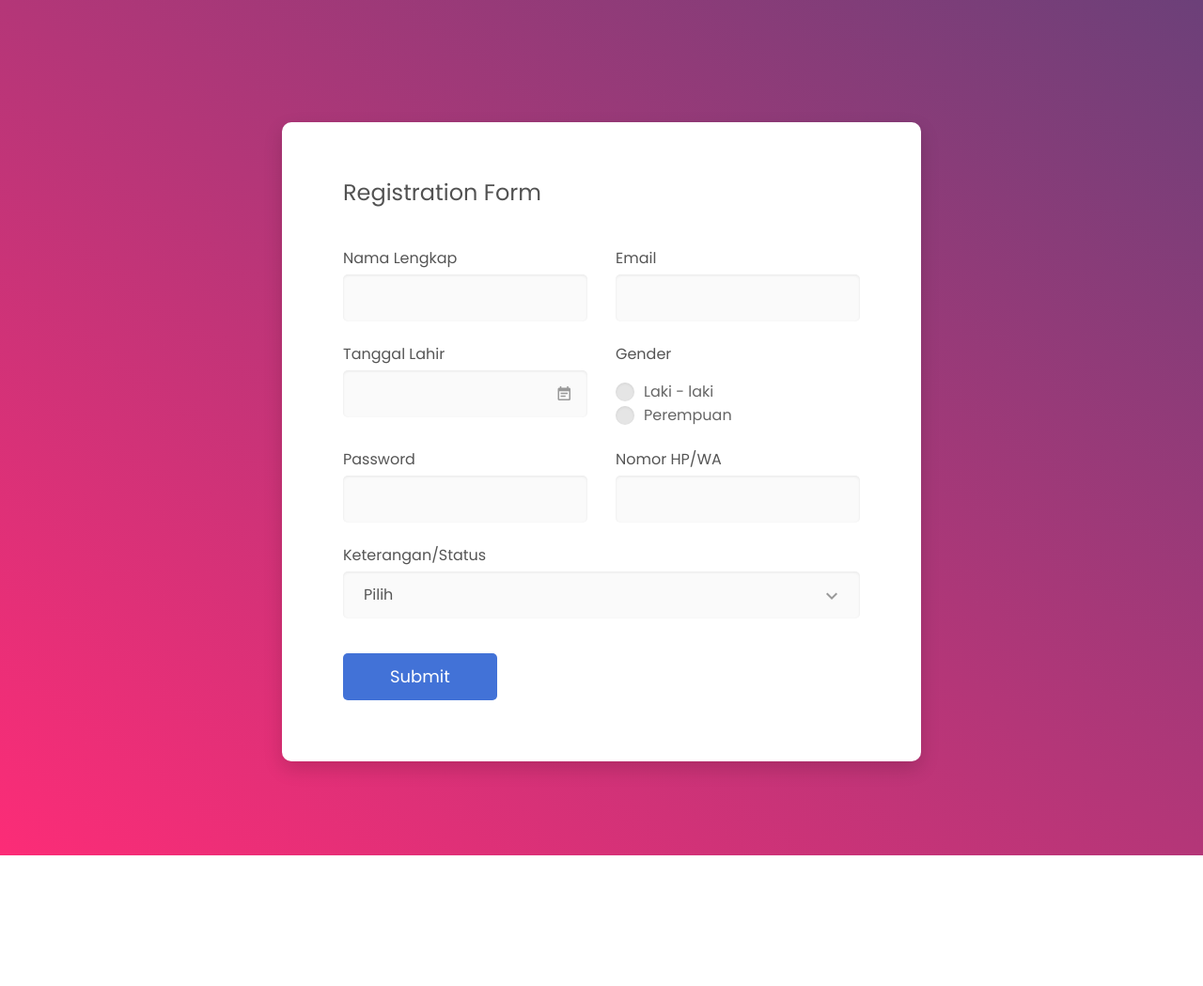
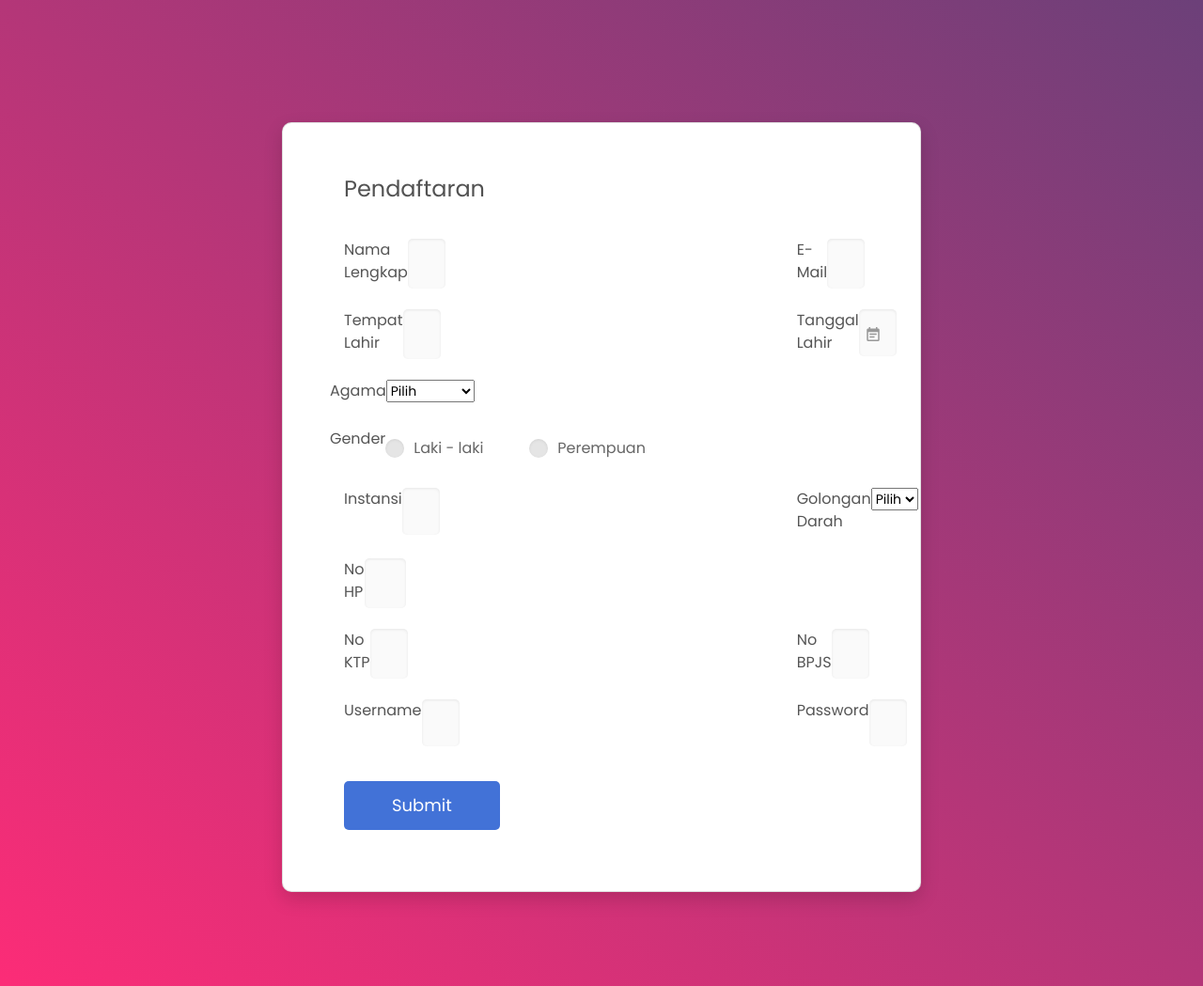
Before and after one commit to Rizalmhdz/si-lmmc, a PHP site: page /regis/regis.php in a window 1280 px wide. Shown: the whole page at 94% size. Before the commit the page ends 910 px from the top, so only its background shows below. Run offline with PHP 8.4, Linux system fonts and the light colour scheme.

Commit message:
menambah fungsi registrasi

```diff
--- a/koneksi.php
+++ b/koneksi.php
@@ -2,7 +2,7 @@
 $db_host="localhost"; //localhost server
 $db_user="root"; //database username
 $db_password=""; //database password
-$db_name="klinik"; //database name
+$db_name="lmmc"; //database name
 
 try
 {
--- a/regis/regis.php
+++ b/regis/regis.php
@@ -1,20 +1,29 @@
 <?php
+session_start();
 include("../koneksi.php");
-session_start();
-if(isset($_POST['sign'])){
+
+if(isset($_POST['submit'])){
 	try
 	{
 
-$full_name = $_POST['full_name']; //get "update_id" from index.php page through anchor tag operation and store in "$id" variable
+$nama_lengkap = $_POST['nama_lengkap']; //get "update_id" from index.php page through anchor tag operation and store in "$id" variable
 $email = $_POST['email'];
-$tgl_lahir = $_POST['tgl_lahir'];
+$tempat_lahir = $_POST['tempat_lahir'];
+$tanggal_lahir = $_POST['tanggal_lahir'];
+$tanggal_masuk =  $_POST['tanggal_masuk'];
 $gender = $_POST['gender'];
+$agama = $_POST['agama'];
+$instansi = $_POST['instansi'];
+$gol_darah = $_POST['gol_darah'];
+$no_hp = $_POST['no_hp'];
+$no_ktp = $_POST['no_ktp'];
+$no_bpjs = $_POST['no_bpjs'];
+$username = $_POST['username'];
 $password = $_POST['password'];
-$nomer_wa = $_POST['nomer_wa'];
-$status = $_POST['status'];
 
-$select_stmt = $db->prepare('SELECT * FROM pasien WHERE email =:id'); //sql select query
-$select_stmt->bindParam(':id',$email);
+
+$select_stmt = $db->prepare('SELECT * FROM user WHERE username =:id'); //sql select query
+$select_stmt->bindParam(':id',$username);
 $select_stmt->execute();
 
 $row = $select_stmt->fetch(PDO::FETCH_ASSOC);
@@ -23,29 +32,42 @@
     $errorMsg="Email telah digunakan oleh orang lain.";
 
     }
-else if ($_POST['full_name'] =="" || $_POST['email'] == "" || $_POST['tgl_lahir'] == "" || $_POST['gender'] == ""  || $_POST['password'] == ""  || $_POST['nomer_wa'] == ""  || $_POST['gender'] == "status"){
+    else if ($nama_lengkap =="" || $email == "" || $tempat_lahir == "" || $tanggal_lahir == ""  || $agama == ""  || $gender == ""  ||
+    $instansi == "" || $gol_darah == "" || $no_hp == "" || $no_ktp == "" || $username == "" || $password == ""){
         $errorMsg="data tidak boleh kosong!";
 
     }
 
     else {
 
-    $insert_stmt=$db->prepare('INSERT INTO pasien(NAMA_PASIEN,EMAIL_PASIEN,TANGGAL_LAHIR,JENIS_KELAMIN,PASSWORD_PASIEN,NO_HP_PASIEN)
-                            VALUES(:ffull_name,:femail,:ftgl_lahir,:fgender,:fpassword,:fnomer_wa)'); //sql insert query
-    $insert_stmt->bindParam(':ffull_name',$full_name);
-    $insert_stmt->bindParam(':femail',$email);	  //bind all parameter
-    $insert_stmt->bindParam(':ftgl_lahir',$tgl_lahir);
-    $insert_stmt->bindParam(':fgender',$gender);
+        $insert_stmt=$db->prepare('INSERT INTO user(username,password,email,level)
+                                VALUES(:fusername,:fpassword,:femail,1)'); //sql insert query
+        $insert_stmt->bindParam(':fusername',$username);
         $insert_stmt->bindParam(':fpassword',$password);
-    $insert_stmt->bindParam(':fnomer_wa',$nomer_wa);
+        $insert_stmt->bindParam(':femail',$email);
         if($insert_stmt->execute())
         {
+            $insert_stmt=$db->prepare('INSERT INTO pasien(username_pasien,nama_pasien,tanggal_masuk, no_hp_pasien,no_bpjs,no_ktp,tempat_lahir,tanggal_lahir,jenis_kelamin,agama,instansi, gol_darah)
+            VALUES(:username_pasien,:nama_pasien,:tanggal_masuk,:no_hp_pasien,:no_bpjs,:no_ktp,
+            :tempat_lahir,:tanggal_lahir,:jenis_kelamin,:agama,:instansi, :gol_darah)'); //sql insert query
+            $insert_stmt->bindParam(':username_pasien',$username);
+            $insert_stmt->bindParam(':nama_pasien', $password);
+            $insert_stmt->bindParam(':tanggal_masuk',$tanggal_masuk);
+            $insert_stmt->bindParam(':no_hp_pasien',$no_hp);
+            $insert_stmt->bindParam(':no_bpjs',$no_bpjs);
+            $insert_stmt->bindParam(':no_ktp',$no_ktp);
+            $insert_stmt->bindParam(':tempat_lahir',$tempat_lahir);
+            $insert_stmt->bindParam(':tanggal_lahir',$tanggal_lahir);
+            $insert_stmt->bindParam(':jenis_kelamin',$gender);
+            $insert_stmt->bindParam(':agama',$agama);
+            $insert_stmt->bindParam(':instansi',$instansi);
+            $insert_stmt->bindParam(':gol_darah',$gol_darah);
 
-		$_SESSION['user'] = 2;
+            $insert_stmt->execute();
 
-$_SESSION['email'] = $email;
+            $_SESSION['akun'] = 1;
             $insertMsg="Akun berhasil dibuat!"; //execute query success message
-	echo	"<script type='text/javascript'>window.location.href = 'index.php' ; </script>";//refresh 3 second and redirect to index.php page
+            echo	"<script type='text/javascript'>window.location.href = '../index.php' ; </script>";//refresh 3 second and redirect to index.php page
         }
     }
 	}
@@ -71,6 +93,7 @@
     <!-- Title Page-->
     <title>Register</title>
 
+    <link rel="stylesheet" type="text/css" href="vendor/bootstrap/css/bootstrap.min.css">
     <!-- Icons font CSS-->
     <link href="vendor/mdi-font/css/material-design-iconic-font.min.css" rel="stylesheet" media="all">
     <link href="vendor/font-awesome-4.7/css/font-awesome.min.css" rel="stylesheet" media="all">
@@ -83,52 +106,127 @@
 
     <!-- Main CSS-->
     <link href="css/main.css" rel="stylesheet" media="all">
+
+    <style type ="text/css">
+.msg{
+	left : 25%;
+	top : 25%;
+	position:fixed;
+	width:50%;
+}
+</style>
 </head>
 
 <body>
-
     <div class="page-wrapper bg-gra-02 p-t-130 p-b-100 font-poppins">
         <div class="wrapper wrapper--w680">
             <div class="card card-4">
                 <div class="card-body">
-                    <h2 class="title">Registration Form</h2>
+                <div class="msg">
+         <?php
+		if(isset($errorMsg))
+		{
+			?>
+            <div class="alert alert-danger">
+            	<strong>UPS! <?php echo $errorMsg; ?></strong>
+            </div>
+            <?php
+		}
+		if(isset($insertMsg)){
+		?>
+			<div class="alert alert-success">
+				<strong>SUCCESS! <?php echo $insertMsg; ?></strong>
+			</div>
+        <?php
+		}
+		?>
+		</div>
+                    <h2 class="title">Pendaftaran</h2>
+
                     <form method="POST">
                         <div class="row row-space">
                             <div class="col-2">
                                 <div class="input-group">
                                     <label class="label">Nama Lengkap</label>
-                                    <input class="input--style-4" type="text" name="full_name">
+                                    <input class="input--style-4" type="text" name="nama_lengkap">
                                 </div>
                             </div>
                             <div class="col-2">
                                 <div class="input-group">
-                                    <label class="label">Email</label>
+                                    <label class="label">E-mail</label>
                                     <input class="input--style-4" type="email" name="email">
+                                </div>
+                            </div>
+                        </div>
+
+                        <div class="row row-space">
+
+                                <div class="col-2">
+                                     <div class="input-group">
+                                        <label class="label">Tempat lahir</label>
+                                        <input class="input--style-4" type="text" name="tempat_lahir">
+                                    </div>
+                                </div>
+
+                                <div class="col-2">
+                                    <div class="input-group">
+                                            <label class="label">Tanggal Lahir</label>
+                                            <div class="input-group-icon">
+                                                <input class="input--style-4 js-datepicker" type="text" name="tanggal_lahir">
+                                                <i class="zmdi zmdi-calendar-note input-icon js-btn-calendar"></i>
+                                            </div>
+                                        </div>
+                                </div>
+                        </div>
+                        <div class="row row-space">
+                                <div class="input-group">
+                                        <label class="label">Agama</label>
+                                        <div class="rs-select2 js-select-simple select--no-search">
+                                            <select name="agama">
+                                                <option disabled="disabled" selected="selected" name="agama">Pilih</option>
+                                                <option value="Islam">Islam</option>
+                                                <option value="Kristen">Kristen</option>
+                                                <option value="Katholik">Katholik</option>
+                                                <option value="Hindu">Hindu</option>
+                                                <option value="Budha">Budha</option>
+                                                <option value="Konghucu">Konghucu</option>
+                                            </select>
+                                            <div class="select-dropdown"></div>
+                                        </div>
+                                    </div>
+                                    <div class="input-group">
+                                            <label class="label">Gender</label>
+                                            <div class="p-t-10">
+                                                <label class="radio-container m-r-45">Laki - laki
+                                                    <input type="radio" name="gender" value="L">
+                                                    <span class="checkmark"></span>
+                                                </label>
+                                                <label class="radio-container">Perempuan
+                                                    <input type="radio" name="gender" value="P">
+                                                    <span class="checkmark"></span>
+                                                </label>
                                             </div>
                                         </div>
                         </div>
                         <div class="row row-space">
                                 <div class="col-2">
                                         <div class="input-group">
-                                    <label class="label">Tanggal Lahir</label>
-                                    <div class="input-group-icon">
-                                        <input class="input--style-4 js-datepicker" type="text" name="tgl_lahir">
-                                        <i class="zmdi zmdi-calendar-note input-icon js-btn-calendar"></i>
-                                    </div>
+                                            <label class="label">Instansi</label>
+                                            <input class="input--style-4" type="text" name="instansi">
                                         </div>
                                     </div>
                                 <div class="col-2">
                                     <div class="input-group">
-                                    <label class="label">Gender</label>
-                                    <div class="p-t-10">
-                                        <label class="radio-container m-r-45">Laki - laki
-                                            <input type="radio" name="gender" value="Laki-laki" >
-                                            <span class="checkmark"></span>
-                                        </label>
-                                        <label class="radio-container">Perempuan
-                                            <input type="radio" name="gender" value="Perempuan">
-                                            <span class="checkmark"></span>
-                                        </label>
+                                        <label class="label">Golongan Darah</label>
+                                        <div class="rs-select2 js-select-simple select--no-search">
+                                            <select name="gol_darah">
+                                                <option disabled="disabled" selected="selected">Pilih</option>
+                                                <option value="A">A</option>
+                                                <option value="B">B</option>
+                                                <option value="AB">AB</option>
+                                                <option value="O">O</option>
+                                            </select>
+                                            <div class="select-dropdown"></div>
                                         </div>
                                     </div>
                                 </div>
@@ -136,32 +234,43 @@
                         <div class="row row-space">
                                 <div class="col-2">
                                         <div class="input-group">
+                                            <label class="label">No HP</label>
+                                            <input class="input--style-4" type="text" name="no_hp">
+                                        </div>
+                                </div>
+                        </div>
+                        <div class="row row-space">
+                                <div class="col-2">
+                                        <div class="input-group">
+                                            <label class="label">No KTP</label>
+                                            <input class="input--style-4" type="text" name="no_ktp">
+                                        </div>
+                                    </div>
+                                <div class="col-2">
+                                    <div class="input-group">
+                                        <label class="label">No BPJS</label>
+                                        <input class="input--style-4" type="text" name="no_bpjs">
+                                    </div>
+                                </div>
+                        </div>
+                        <div class="row row-space">
+                                <div class="col-2">
+                                        <div class="input-group">
+                                            <label class="label">Username</label>
+                                            <input class="input--style-4" type="text" name="username">
+                                        </div>
+                                    </div>
+                                <div class="col-2">
+                                    <div class="input-group">
                                         <label class="label">Password</label>
                                         <input class="input--style-4" type="password" name="password">
                                     </div>
                                 </div>
-                            <div class="col-2">
-                                <div class="input-group">
-                                    <label class="label">Nomor HP/WA</label>
-                                    <input class="input--style-4" type="text" name="nomer_wa">
-                                </div>
-                            </div>
-                        </div>
-                        <div class="input-group">
-                            <label class="label">Keterangan/Status</label>
-                            <div class="rs-select2 js-select-simple select--no-search">
-                                <select name="status">
-                                    <option disabled="disabled" selected="selected">Pilih</option>
-                                    <option>Pasien (Mahasiswa, Dosen, Umum)</option>
-                                    <option>Dokter</option>
-                                    <option>Apoteker</option>
-                                    <option>Admin</option>
-                                </select>
-                                <div class="select-dropdown"></div>
-                            </div>
+                                <input type="hidden" name="tanggal_masuk" value="<?php echo date("d-m-Y"); ?>">
+
                         </div>
                         <div class="p-t-15">
-                            <button class="btn btn--radius-2 btn--blue" type="submit" name="sign" value="Sign Up">Submit</button>
+                            <button class="btn btn--radius-2 btn--blue" type="submit" name="submit">Submit</button>
                         </div>
                     </form>
                 </div>
@@ -174,12 +283,4 @@
     <!-- Vendor JS-->
     <script src="vendor/select2/select2.min.js"></script>
     <script src="vendor/datepicker/moment.min.js"></script>
-    <script src="vendor/datepicker/daterangepicker.js"></script>
-
-    <!-- Main JS-->
-    <script src="js/global.js"></script>
-
-</body>
-
-</html>
-<!-- end document-->
+    <script src="ven
```
Also changed, not shown: login.php (+6 -5 lines). Lines whose indentation alone changed are shown as unchanged.
